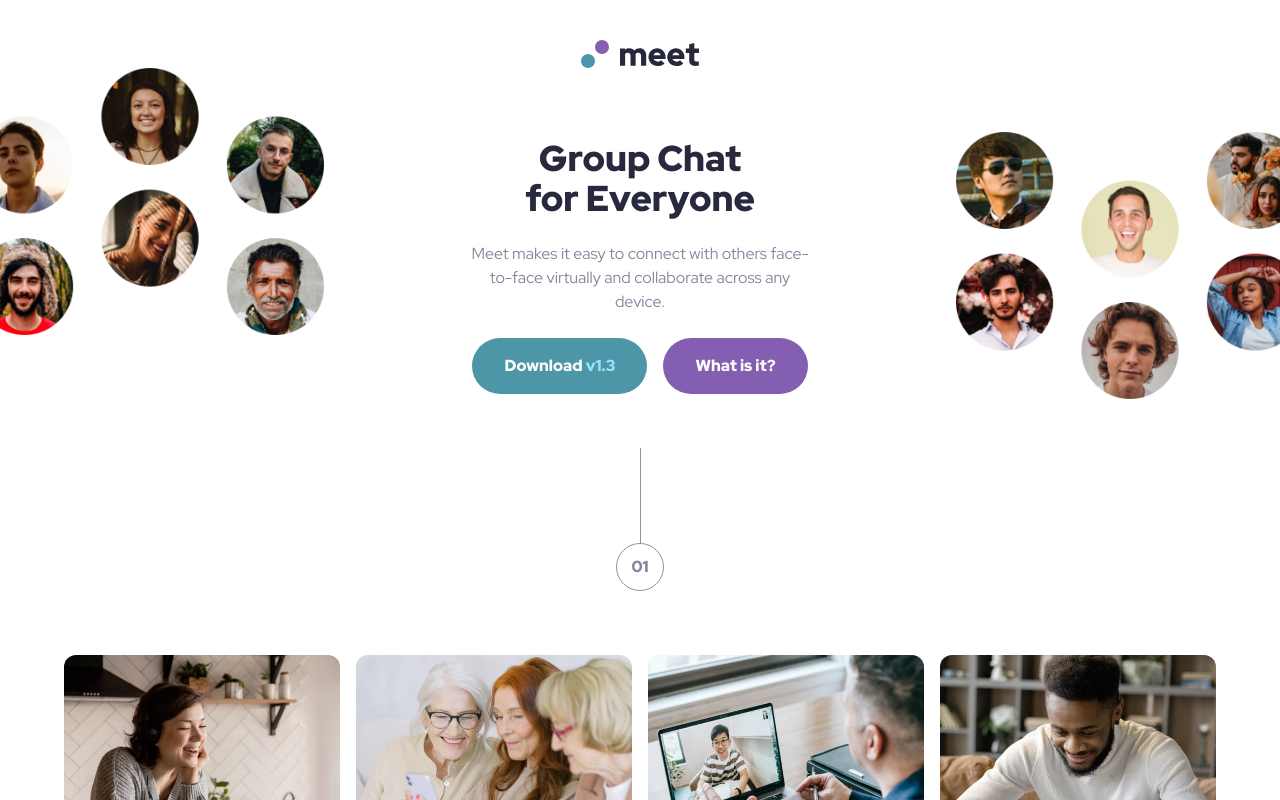
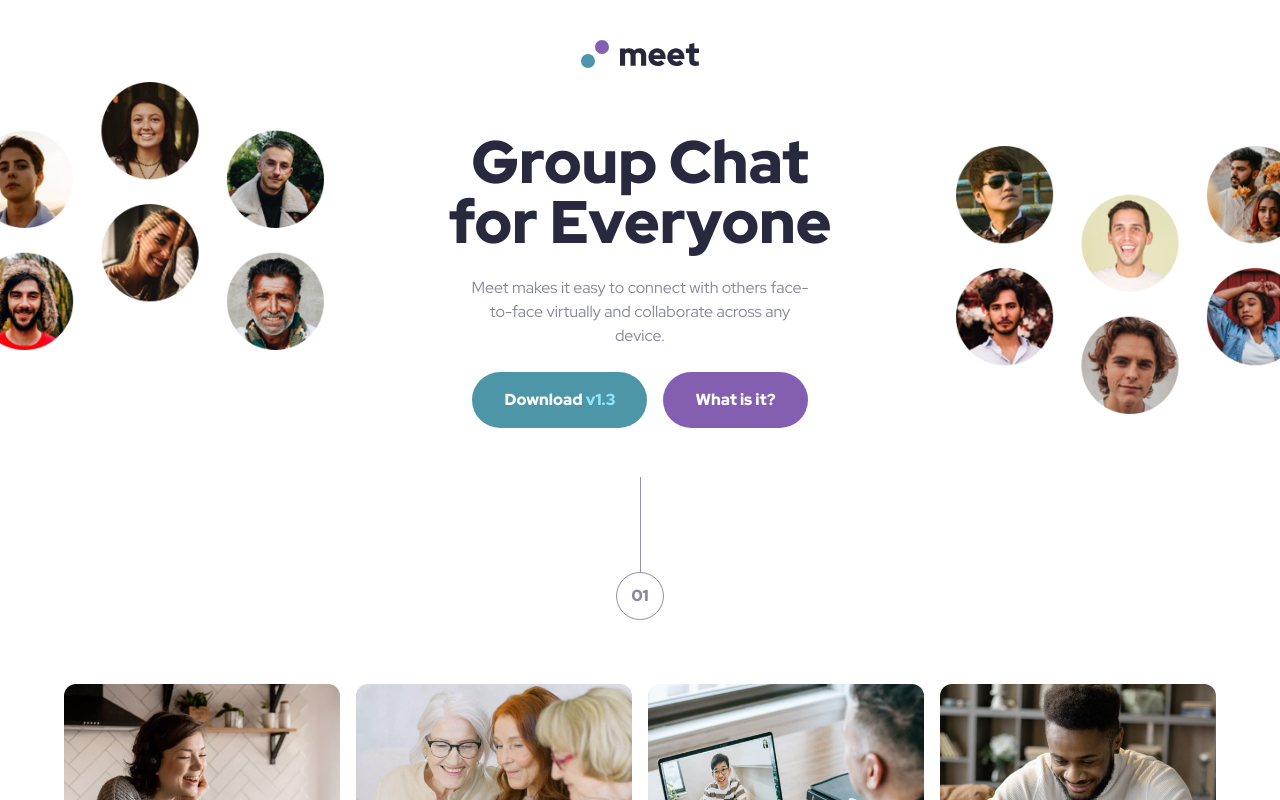
Before and after one commit to filipjuszczak/frontendmentor-solutions, a React (Vite) app: page / in a window 1280 px wide. Shown: the top 800 px of the page. Built offline with nearby package versions, Linux system fonts and the light colour scheme; the HTML template or start-up script is replaced by a standard one.

Commit message:
fix main heading size on large screens

```diff
--- a/src/components/HeroSection.tsx
+++ b/src/components/HeroSection.tsx
@@ -27,7 +27,7 @@ export default function HeroSection() {
           </picture>
         </div>
         <div className="flex flex-col items-center">
-          <p className="text-darkSlate mb-6 max-w-[10ch] text-4xl font-bold">
+          <p className="text-darkSlate mb-6 max-w-[10ch] text-4xl font-bold xl:text-6xl">
             Group Chat for Everyone
           </p>
           <p className="mb-6 max-w-[42ch] px-6">
```
